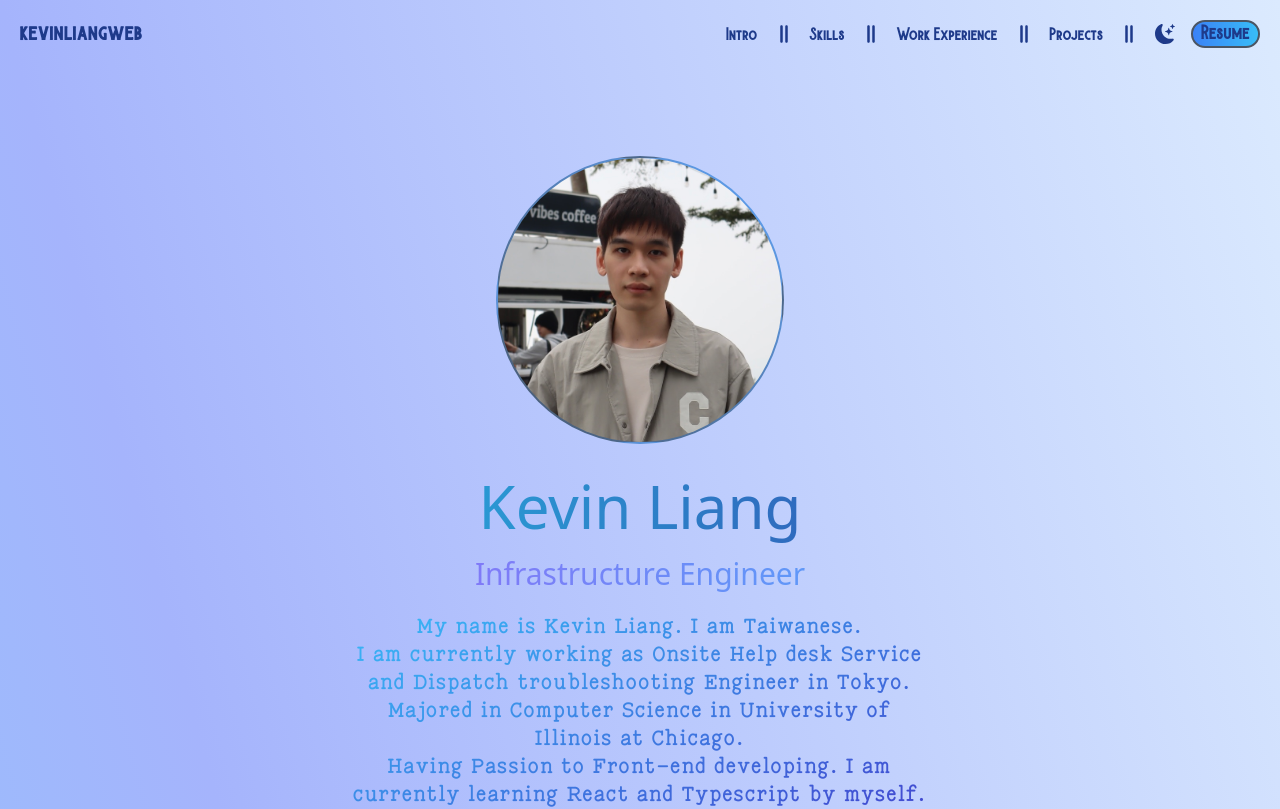
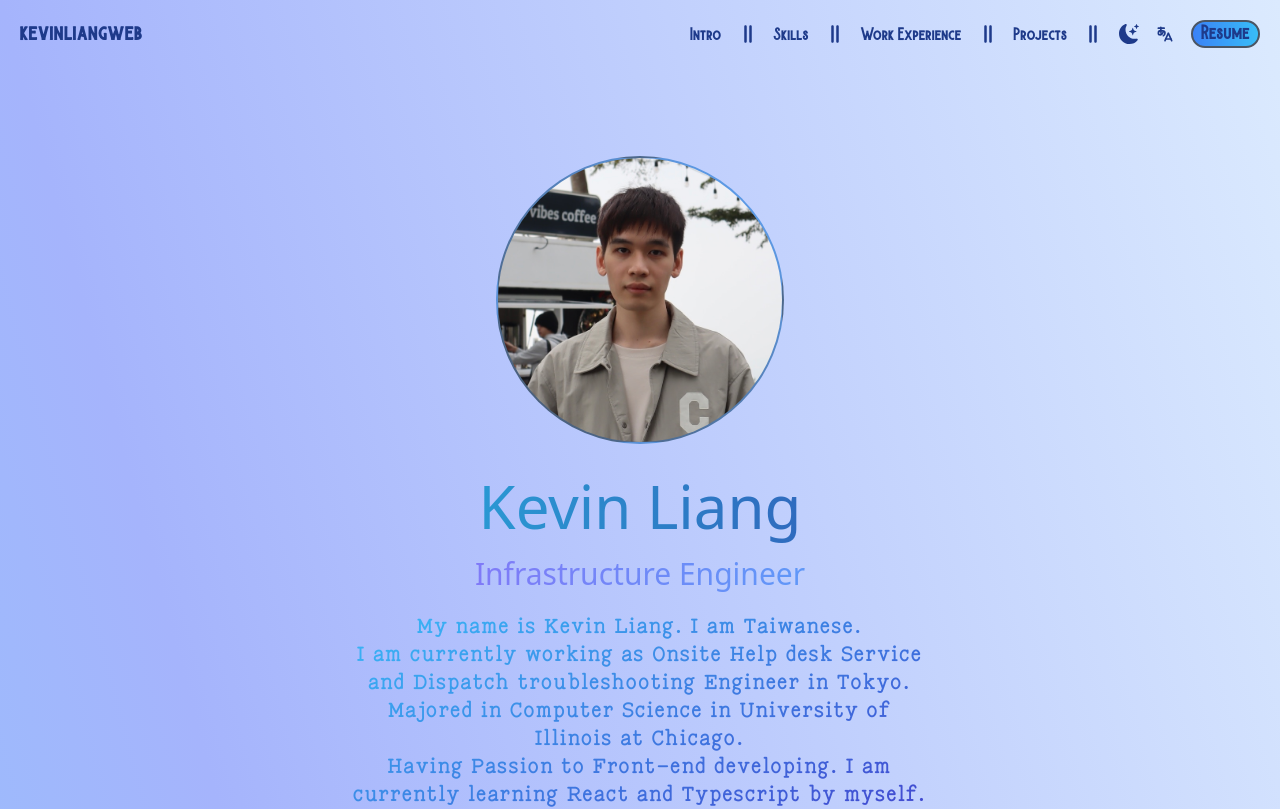
Before and after one commit to Kl0y2u2n8a/my-portfolio, a Next.js app: page / in a window 1280 px wide. Shown: the top 809 px of the page. Built offline with nearby package versions, Linux system fonts and the light colour scheme.

Commit message:
update link

```diff
--- a/pages/index.js
+++ b/pages/index.js
@@ -121,12 +121,12 @@ export default function Home() {
               />
             </li>
 
-            {/* <li>
-              <TbLanguageHiragana
-                className=" cursor-pointer text-lg md:text-xl ml-1 md:ml-2 lg:ml-4
+            <li>
+              <a href="https://my-portfolio-jp-one.vercel.app/" target="_blank"><TbLanguageHiragana
+                className="text-lg md:text-xl ml-1 md:ml-2 lg:ml-4
             text-blue-900 hover:text-sky-500 dark:text-white dark:hover:text-neutral-300"
-              />
-            </li> */}
+              /></a>
+            </li>
 
             <li>
               <button
```
